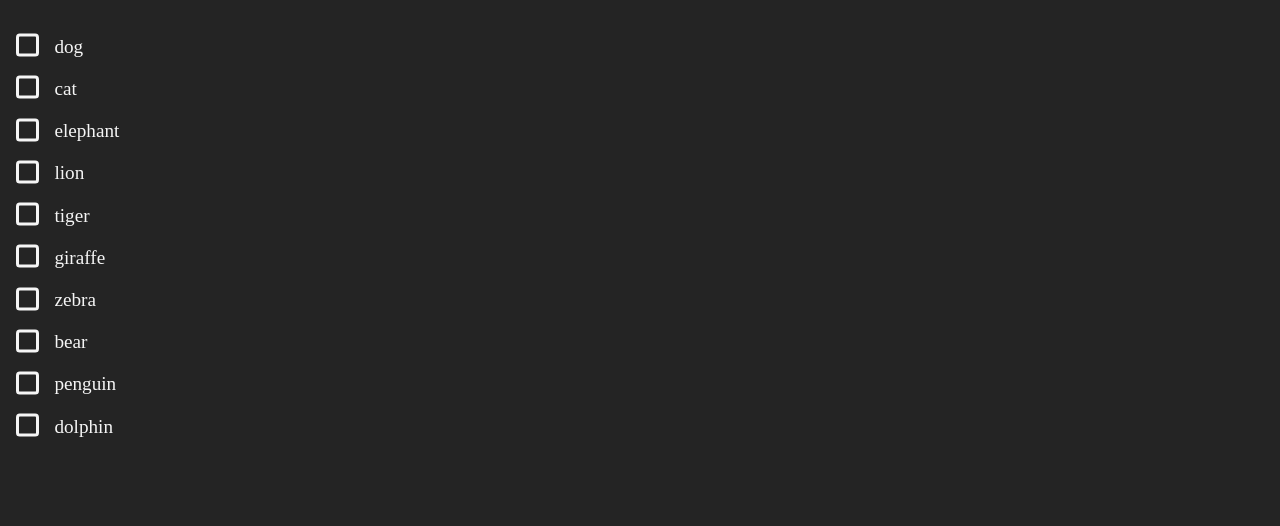
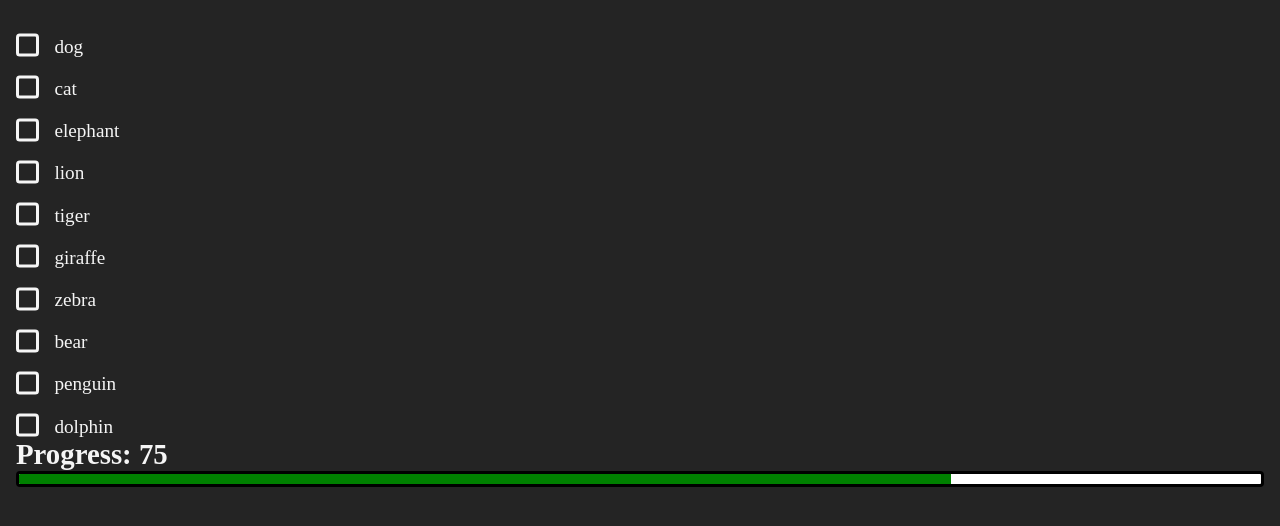
Before and after one commit to bonniemo/Bonnie-komponent-biblio, a React (Vite) app: page / in a window 1280 px wide. Shown: the top 526 px of the page. Built offline with nearby package versions, Linux system fonts and the light colour scheme.

Commit message:
added progressBar

```diff
--- a/src/App.tsx
+++ b/src/App.tsx
@@ -1,18 +1,28 @@
-import Checkbox from "./Components/Checkbox/Checkbox"
-
+import Checkbox from "./Components/Checkbox/Checkbox";
+import ProgressBar from "./Components/ProgressBar/ProgressBar";
 
 const App = () => {
-  let animals = ["dog", "cat", "elephant", "lion", "tiger", "giraffe", "zebra", "bear", "penguin", "dolphin"]
+  let animals = [
+    "dog",
+    "cat",
+    "elephant",
+    "lion",
+    "tiger",
+    "giraffe",
+    "zebra",
+    "bear",
+    "penguin",
+    "dolphin",
+  ];
 
   return (
     <>
-    {
-      animals.map((animal, index) => (
-        <Checkbox key={index} title={animal} big={true}/>
-      ))
-    }
+      {animals.map((animal, index) => (
+        <Checkbox key={index} title={animal} big={true} />
+      ))}
+      <ProgressBar title="Progress" percentage={75} color={"green"} />
     </>
-  )
-}
+  );
+};
 
-export default App
+export default App;
--- /dev/null
+++ b/src/Components/ProgressBar/ProgressBar.scss
@@ -0,0 +1,18 @@
+.ProgressBar {
+  $primary-color: white;
+  $secondary-color: black;
+
+  .progress-bar-container {
+    background-color: $primary-color;
+    border-radius: 4px;
+    overflow: hidden;
+    border: 3px solid $secondary-color;
+    height: 1rem;
+  }
+
+  .progress-bar {
+
+    height: 100%;
+    transition: width 0.5s ease;
+  }
+}
--- /dev/null
+++ b/src/Components/ProgressBar/ProgressBar.tsx
@@ -0,0 +1,40 @@
+import React, { useState, useEffect } from "react";
+import "./ProgressBar.scss";
+
+type ProgressBarProps = {
+  percentage: number;
+  title: string;
+  color: string;
+};
+
+const ProgressBar: React.FC<ProgressBarProps> = ({
+  percentage,
+  title,
+  color,
+}) => {
+  // State to manage the progress internally
+  const [progress, setProgress] = useState<number>(0);
+
+  // Update the progress state when the percentage prop changes
+  useEffect(() => {
+    setProgress(percentage);
+  }, [percentage]);
+
+  return (
+    <>
+      <div className="ProgressBar">
+        <h2>
+          {title}: {progress}
+        </h2>
+        <div className="progress-bar-container">
+          <div
+            style={{ width: `${progress}%`, backgroundColor: color }}
+            className="progress-bar"
+          />
+        </div>
+      </div>
+    </>
+  );
+};
+
+export default ProgressBar;
```
